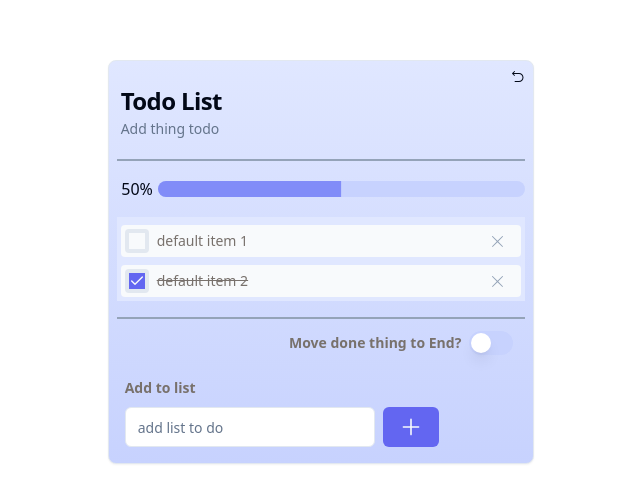
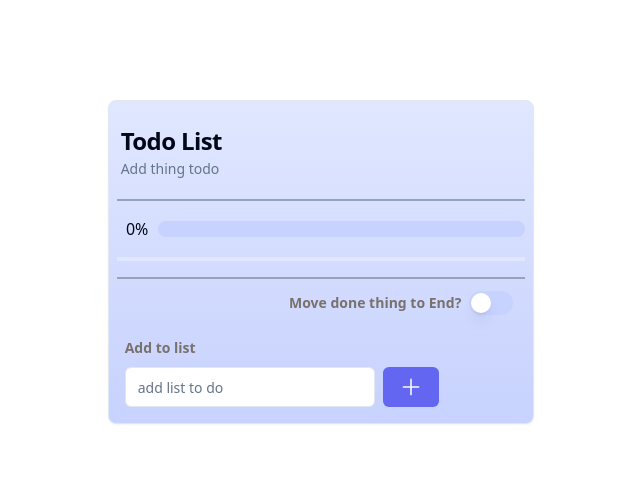
Before and after one commit to sos78819/0606, a React (Vite) app in the folder vite-project/: page / in a window 1280 px wide. Shown: the part 138-640 px from the top of the page, without its empty margins (319-959 px from the left). Built offline with nearby package versions, Linux system fonts and the light colour scheme.

Commit message:
feat：把卡片表頭拆出/用localstorage儲存歷史紀錄

```diff
--- a/vite-project/src/App.tsx
+++ b/vite-project/src/App.tsx
@@ -1,9 +1,15 @@
 import { TodoList } from './components'
+import { TodoCard } from './components/todo-card'
+import { TodoTitle } from './components/todo-title'
 import "./index.css"
 
 function App() {
   return (
+    <TodoCard>
+      <TodoTitle/>
       <TodoList/>
+    </TodoCard>
+
   )
 }
 
--- a/vite-project/src/components/hook/use-handler.tsx
+++ b/vite-project/src/components/hook/use-handler.tsx
@@ -1,26 +1,32 @@
 import { singleItem } from "@/type";
-import { useRef, useState } from "react";
+import { useRef, useState, useSyncExternalStore } from "react";
 import { useHistoryTodo } from "./use-history-todo";
+import { useLocalStorage } from "./use-localstorage";
+
 
 const useHandler = () => {
-
-  const [todoItems, setTodoItems] = useState(
-    [
-      {
-        id: Math.random().toString(36).substring(2, 12),
-        title: "default item 1",
-        finish: false
-      },
-      {
-        id: Math.random().toString(36).substring(2, 12),
-        title: "default item 2",
-        finish: true
-      }
-    ])
+  const { readLocalStorage, saveLocalStorage } = useLocalStorage();
+  const initialItems = readLocalStorage("ItemList")
+  const [todoItems, setTodoItems] = useState<singleItem[]>(initialItems)
   const { todoHistoryRef } = useHistoryTodo(todoItems)
   const [itemEnd, setItemEnd] = useState(false);
   const lastTodoRef = useRef<HTMLDivElement>(null);
   const stepRef = useRef<number>(todoHistoryRef.current.length)
+
+  const subscribe = (listener:() => void) => {
+    window.addEventListener("storage", listener);
+    saveLocalStorage("ItemList",todoItems)
+    return () => {
+      window.removeEventListener("storage", listener);
+    };
+  }
+
+  const getSnapShot = () => {
+    return localStorage.getItem("example");
+  }
+  useSyncExternalStore(subscribe, getSnapShot);
+
+
   function handleAddItem(values: singleItem[]) {
     setTodoItems((prevState) => [...values, ...prevState]);
     if (lastTodoRef.current)
@@ -66,7 +72,7 @@ const useHandler = () => {
   function backPrevious() {
     console.log(todoHistoryRef.current)
     console.log(todoHistoryRef.current.length)
-    stepRef.current = stepRef.current > 0 ? stepRef.current - 1 :0
+    stepRef.current = stepRef.current > 0 ? stepRef.current - 1 : 0
     console.log(stepRef.current)
     setTodoItems(todoHistoryRef.current[stepRef.current])
   }
--- /dev/null
+++ b/vite-project/src/components/hook/use-localstorage.tsx
@@ -0,0 +1,26 @@
+import { singleItem } from "@/type";
+
+
+const useLocalStorage = () =>{
+
+function readLocalStorage(key:string) {
+  try {
+    const jsonValue = localStorage.getItem(key);
+    return jsonValue ? JSON.parse(jsonValue) : [];
+  } catch (e) {
+    return [];
+  }
+}
+
+function saveLocalStorage(key:string, value:singleItem[]) {
+  try {
+    localStorage.setItem(key, JSON.stringify(value));
+  } catch (e) {
+    console.error(e);
+  }
+}
+
+return {readLocalStorage,saveLocalStorage}
+}
+
+export { useLocalStorage };
--- /dev/null
+++ b/vite-project/src/components/todo-card.tsx
@@ -0,0 +1,11 @@
+import { Card } from "@/components/ui/card";
+import { ReactNode } from 'react';
+const TodoCard = ({children}:{children:ReactNode}) => {
+  return <div className="flex justify-center items-center w-full h-svh">
+    <Card className='w-4/12  bg-gradient-to-b from-indigo-100 to-indigo-200  p-2  md:w-10/12 sm:w-12/12'>
+      {children}
+    </Card>
+  </div>
+}
+
+export { TodoCard };
--- a/vite-project/src/components/todo-list.tsx
+++ b/vite-project/src/components/todo-list.tsx
@@ -1,4 +1,3 @@
-import { Card, CardDescription, CardHeader, CardTitle } from "@/components/ui/card";
 import { Separator } from "@/components/ui/separator";
 import { useHandler } from "./hook/use-handler";
 
@@ -6,32 +5,27 @@ import { AddItemForm } from "./todo-add-item-form";
 import { ItemContent } from "./todo-item-content";
 import { MoveItemToEnd } from "./todo-move-to-item-end";
 import { TodoProgress } from "./todo-progress";
-import { Back } from "./ui/back";
 
 
 
 const TodoList = () => {
 
-  const { handleAddItem, handleCheck, removeItem, handleSwitch,backPrevious, lastTodoRef, todoItems } = useHandler();
+  const { handleAddItem, handleCheck, removeItem, handleSwitch, lastTodoRef, todoItems } = useHandler();
 
-
+  const itemTotal = todoItems.length
+  const finishTotal = todoItems.filter((item) => item.finish === true);
+  const percentage = itemTotal === 0 ? 0 : Math.floor((finishTotal.length / itemTotal) * 100)
 
   return (
-    <div className="flex justify-center items-center w-full h-svh">
-      <Card className='w-4/12  bg-gradient-to-b from-indigo-100 to-indigo-200  p-2  md:w-10/12 sm:w-12/12'>
-        <div className="float-right cursor-pointer" onClick={backPrevious}><Back /></div>
-        <CardHeader >
-          <CardTitle>Todo List</CardTitle>
-          <CardDescription>Add thing todo</CardDescription>
-        </CardHeader>
-        <Separator />
-        <TodoProgress todoItems={todoItems} />
-        <ItemContent forwardedRef={lastTodoRef} todoItems={todoItems} removeItem={removeItem} handleCheck={handleCheck} />
-        <Separator className="mt-4" />
-        <MoveItemToEnd handleSwitch={handleSwitch} />
-        <AddItemForm addItem={handleAddItem} />
-      </Card>
-    </div>
+    <>
+      <Separator />
+      <TodoProgress percentage={percentage} />
+      <ItemContent forwardedRef={lastTodoRef} todoItems={todoItems} removeItem={removeItem} handleCheck={handleCheck} />
+      <Separator className="mt-4" />
+      <MoveItemToEnd handleSwitch={handleSwitch} />
+      <AddItemForm addItem={handleAddItem} />
+    </>
+
   )
 }
 
--- a/vite-project/src/components/todo-progress.tsx
+++ b/vite-project/src/components/todo-progress.tsx
@@ -1,15 +1,11 @@
 
 import { Progress } from "@/components/ui/progress";
-import { singleItem } from "@/type";
-const TodoProgress = ({todoItems}:{todoItems:singleItem[]}) => {
+import { memo } from "react";
 
-  const itemTotal = todoItems.length
-  const finishTotal = todoItems.filter((item) => item.finish === true);
-  const percentage = itemTotal === 0 ? 0 : Math.floor((finishTotal.length / itemTotal) * 100)
-
+const TodoProgress = memo(function TodoProgress({percentage}:{percentage:number})  {
   return <div className="flex justify-center items-center py-4">
   <div className="flex-none text-center w-[10%]"><p>{percentage}%</p></div>
   <Progress value={percentage} className='w-[90%] bg-indigo-200' />
   </div>
-}
+})
 export { TodoProgress };
--- /dev/null
+++ b/vite-project/src/components/todo-title.tsx
@@ -0,0 +1,10 @@
+import { CardDescription, CardHeader, CardTitle } from "@/components/ui/card";
+
+const TodoTitle = () => {
+  return <CardHeader >
+    <CardTitle>Todo List</CardTitle>
+    <CardDescription>Add thing todo</CardDescription>
+  </CardHeader>
+}
+
+export { TodoTitle };
```
